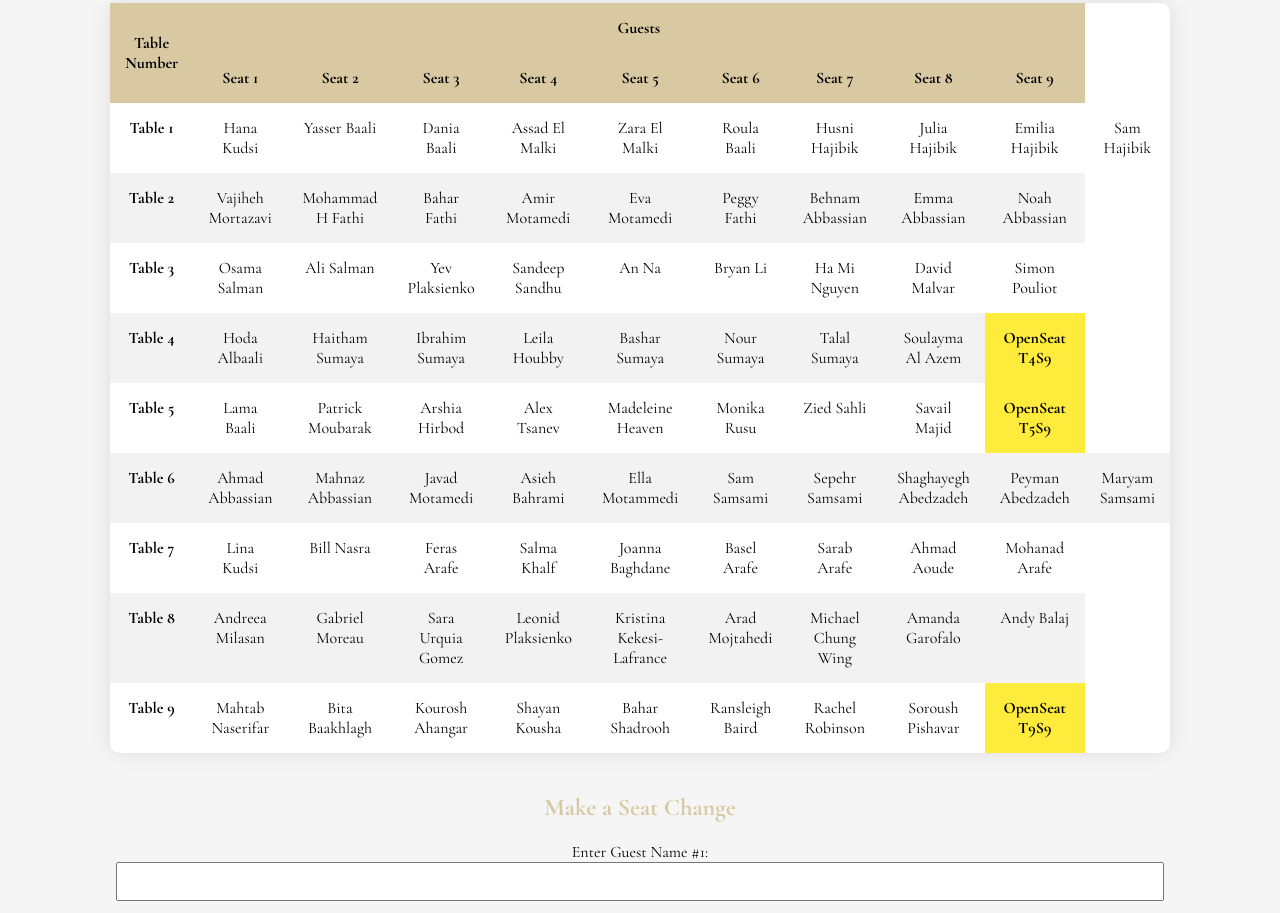
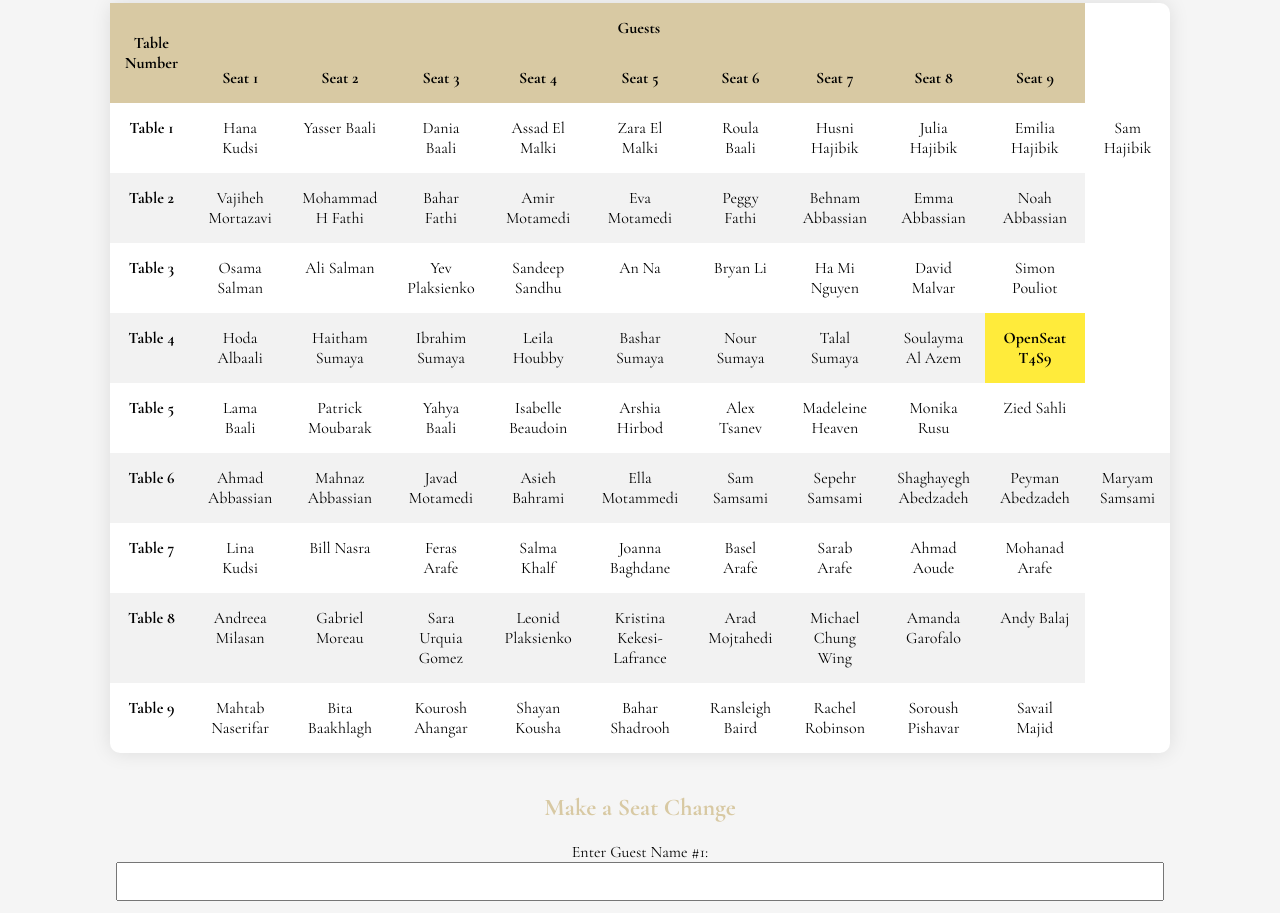
Before and after one commit to AmmarBaali/AmmarBaali.github.io, a website: page seats/index.html in a window 1280 px wide. Shown: the part 337-1250 px from the top of the page. Drawn offline with nearby package versions, Linux system fonts and the light colour scheme.

Commit message:
Adding Yahya and Isa

```diff
--- a/seats/index.html
+++ b/seats/index.html
@@ -177,13 +177,13 @@
                 <td><b>Table 5</b></td>
                 <td>Lama Baali</td>
                 <td>Patrick Moubarak</td>
+                <td>Yahya Baali</td>
+                <td>Isabelle Beaudoin</td>
                 <td>Arshia Hirbod</td>
                 <td>Alex Tsanev</td>
                 <td>Madeleine Heaven</td>
                 <td>Monika Rusu</td>
                 <td>Zied Sahli</td>
-				<td>Savail Majid</td>
-                <td class="open-seat">OpenSeat T5S9</td>
             </tr>
             <tr>
                 <td><b>Table 6</b></td>
@@ -233,7 +233,7 @@
                 <td>Ransleigh Baird</td>
                 <td>Rachel Robinson</td>
                 <td>Soroush Pishavar</td>
-                <td class="open-seat">OpenSeat T9S9</td>
+                <td>Savail Majid</td>
             </tr>
         </tbody>
     </table>
```
